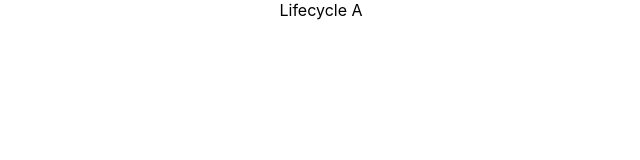
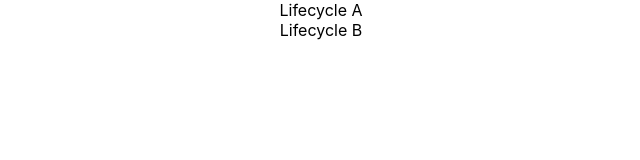
Before and after one commit to mistrymohini/ReactDemoProject, a React (Create React App) app: page / in a window 1280 px wide. Shown: the top 160 px of the page, without its empty margins (319-959 px from the left). Built offline with nearby package versions, Linux system fonts and the light colour scheme.

Commit message:
Mouning with child component

```diff
--- a/src/Component/LifecycleA.js
+++ b/src/Component/LifecycleA.js
@@ -1,4 +1,5 @@
 import React, { Component } from 'react'
+import LifecycleB from './LifecycleB';
 
 class LifecycleA extends Component {
     constructor(props) {
@@ -21,7 +22,10 @@ class LifecycleA extends Component {
     render() {
         console.log('LifeCycle A render');
         return (
-        <div>Lifecycle A</div>
+        <div>
+        Lifecycle A
+        <LifecycleB/>
+        </div>
         )
     }
 }
--- /dev/null
+++ b/src/Component/LifecycleB.js
@@ -0,0 +1,29 @@
+import React, { Component } from 'react'
+
+class LifecycleB extends Component {
+    constructor(props) {
+      super(props)
+
+      this.state = {
+         name:'Mohini'
+      }
+      console.log('Lifecycle B Constructor');
+    }
+    static getDerivedStateFromProps(props,states)
+    {
+        console.log('Lifecycle B getDerivedStateFromProps');
+        return null;
+    }
+    componentDidMount()
+    {
+        console.log('Lifecycle B componentDidMount');
+    }
+    render() {
+        console.log('Lifecycle B render');
+        return (
+        <div>Lifecycle B</div>
+        )
+    }
+}
+
+export default LifecycleB
```
